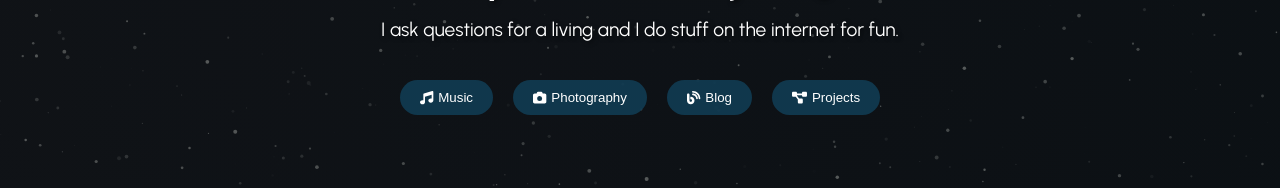
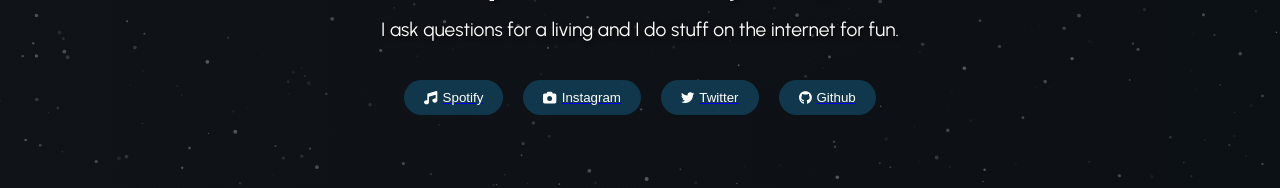
Before and after one commit to ajjuism/portfolio, a React (Create React App) app: page / in a window 1280 px wide. Shown: the part 449-637 px from the top of the page. Built offline with nearby package versions, Linux system fonts and the light colour scheme.

Commit message:
Links updated

```diff
--- a/package.json
+++ b/package.json
@@ -7,6 +7,7 @@
     "@emotion/styled": "^11.10.6",
     "@fortawesome/fontawesome-free": "^6.4.0",
     "@fortawesome/fontawesome-svg-core": "^6.4.0",
+    "@fortawesome/free-brands-svg-icons": "^6.4.2",
     "@fortawesome/free-solid-svg-icons": "^6.4.0",
     "@fortawesome/react-fontawesome": "^0.2.0",
     "@mui/material": "^5.12.1",
--- a/src/SpaceBackground.js
+++ b/src/SpaceBackground.js
@@ -1,6 +1,7 @@
 import React, { useEffect, useRef } from 'react';
 import './SpaceBackground.css';
-import { faMusic, faCamera, faBlog, faProjectDiagram } from '@fortawesome/free-solid-svg-icons';
+import { faMusic, faCamera } from '@fortawesome/free-solid-svg-icons';
+import { faTwitter, faGithub } from '@fortawesome/free-brands-svg-icons';
 import { FontAwesomeIcon } from '@fortawesome/react-fontawesome';
 
 class Particle {
@@ -77,8 +78,6 @@ const SpaceBackground = () => {
   return (
     <div className="spaceWrapper">
       <div className="hero">
-         {/* Add the contact button here
-         <a href="mailto:ajjuism@gmail.com" className="contactButton">Contact</a> */}
         <video className="heroVideo" src="/src/video.mp4" autoPlay muted loop></video>
         <div className="animatedBackground"></div>
         <h1 className="heroHeading">Hey there, I'm Arjun!👋</h1>
@@ -86,18 +85,26 @@ const SpaceBackground = () => {
           I ask questions for a living and I do stuff on the internet for fun.
         </p>
             <div className="heroButtons">
+          <a href="https://open.spotify.com/artist/269gZQtoOtpGEeiK9Chz3f" target="_blank" rel="noopener noreferrer">
             <button className="heroButton">
-            <FontAwesomeIcon icon={faMusic} /> Music
+              <FontAwesomeIcon icon={faMusic} /> Spotify
             </button>
+          </a>
+          <a href="https://www.instagram.com/ajjuism/" target="_blank" rel="noopener noreferrer">
             <button className="heroButton">
-            <FontAwesomeIcon icon={faCamera} /> Photography
+              <FontAwesomeIcon icon={faCamera} /> Instagram
             </button>
+          </a>
+          <a href="https://twitter.com/ajjuism" target="_blank" rel="noopener noreferrer">
             <button className="heroButton">
-            <FontAwesomeIcon icon={faBlog} /> Blog
+              <FontAwesomeIcon icon={faTwitter} /> Twitter
             </button>
+          </a>
+          <a href="https://github.com/ajjuism" target="_blank" rel="noopener noreferrer">
             <button className="heroButton">
-            <FontAwesomeIcon icon={faProjectDiagram} /> Projects
+              <FontAwesomeIcon icon={faGithub} /> Github
             </button>
+          </a>
         </div>
       </div>
       <canvas ref={canvasRef} className="spaceCanvas"></canvas>
--- a/src/index.css
+++ b/src/index.css
@@ -5,6 +5,8 @@ body {
     sans-serif;
   -webkit-font-smoothing: antialiased;
   -moz-osx-font-smoothing: grayscale;
+  overscroll-behavior: none;
+
 }
 
 code {
```
Also changed, not shown: 1 other file (tests, documents, lock files or other folders). Lines whose indentation alone changed are shown as unchanged.
